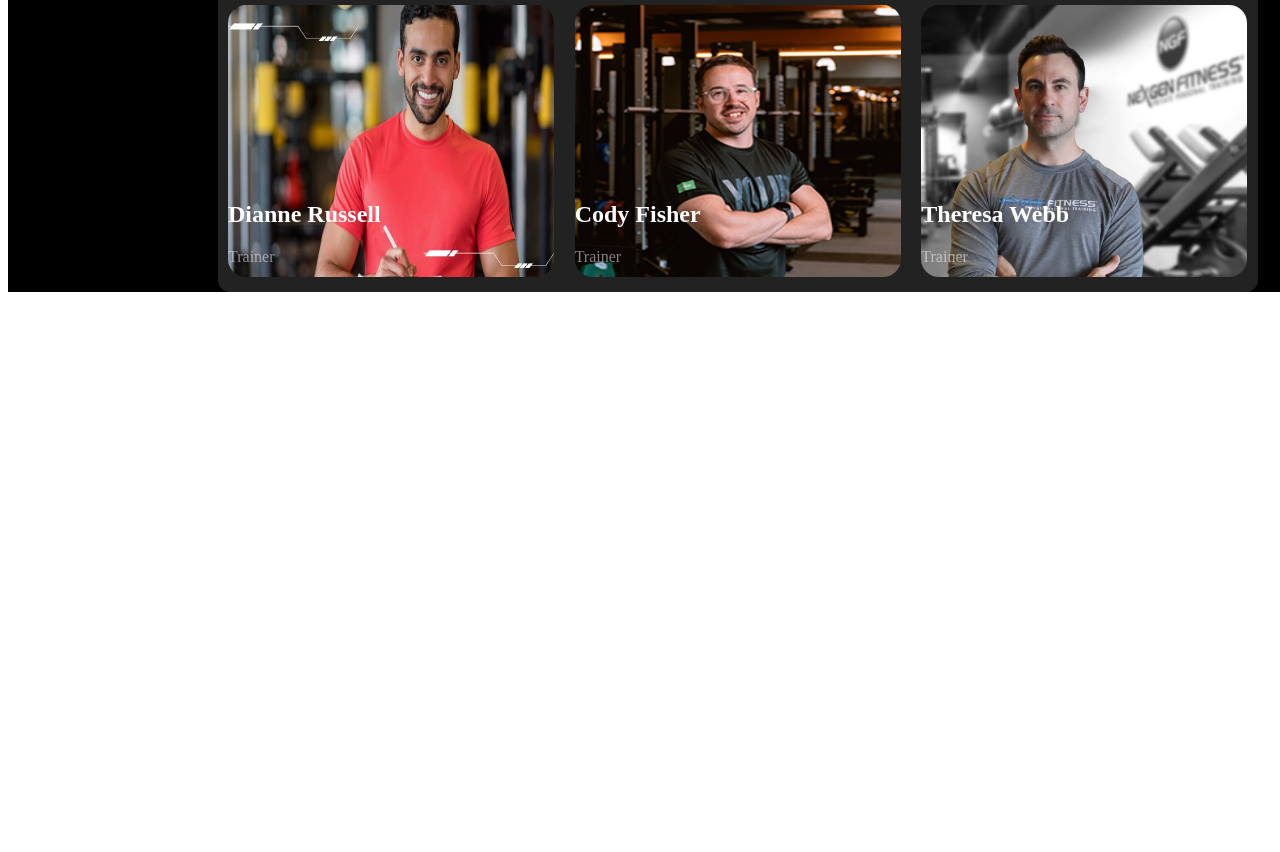
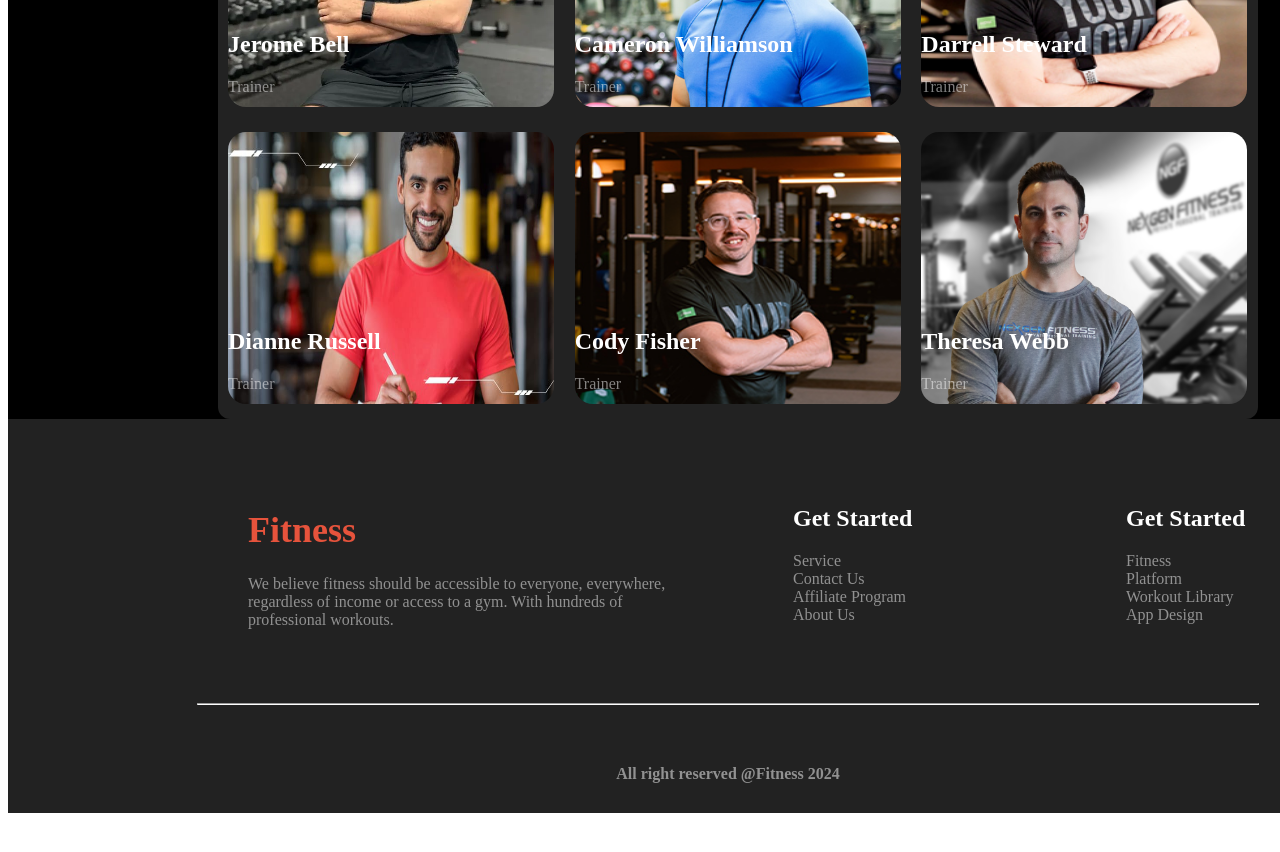
Before and after one commit to mizanurrahmansayed/my-second-assignment, a plain HTML site: page index.html in a window 1280 px wide. Shown: the part 2197-3049 px from the top of the page. Before the commit the page ends 2497 px from the top, so only its background shows below. Drawn offline with Linux system fonts and the light colour scheme.

Commit message:
added the footer file

```diff
--- a/index.html
+++ b/index.html
@@ -145,8 +145,32 @@
         </div>
 
     </main>
-    <footer>
+    <footer class="foot">
+        <div class="footers">
+        <div class="last">
+        <div class="fit2">
+            <h1 class="fit">Fitness</h1>
+            <p class="light-text-gray">We believe fitness should be accessible to everyone, everywhere, regardless of income or access to a gym. With hundreds of professional workouts.</p>
+        </div>
+        <div class="nav1">
+            <h2 class="text-gray">Get Started</h2>
+            <nav class="light-text-gray">Service</nav>
+            <nav class="light-text-gray">Contact Us</nav>
+            <nav class="light-text-gray">Affiliate Program</nav>
+            <nav class="light-text-gray">About Us</nav>
+        </div>
+        <div class="nav2">
+            <h2 class="text-gray">Get Started</h2>
+            <nav class="light-text-gray">Fitness</nav>
+            <nav class="light-text-gray">Platform</nav>
+            <nav class="light-text-gray">Workout Library</nav>
+            <nav class="light-text-gray">App Design</nav>
+        </div>
 
+    </div>
+</div>
+  <hr>
+  <h4 class=" reserve light-text-gray"> All right reserved @Fitness 2024</h4>
     </footer>
 </body>
 </html>
--- a/styles.css
+++ b/styles.css
@@ -154,12 +154,16 @@
 .title2{
     align-items: center;
     text-align: center;
+    width: 671px;
+    margin-left: 194px;
+    margin-bottom: 58px;
 }
 .teams{
     width: 1060px;
     align-items: center;
     justify-content: center;
     margin-left: 190px;
+    margin-top: 88px;
 
 }
 .team{
@@ -180,3 +184,53 @@
 .photos{
     margin: 10px;
 }
+.foot{
+    background-color:rgba(34, 34, 34, 1) ;
+    width: 1440px;
+    justify-content: center;
+    align-items: center;
+    text-align: start;
+
+}
+.footers{
+    display: flex;
+    background-color:rgba(34, 34, 34, 1) ;
+    width: 1440px;
+    justify-content: center;
+    align-items: center;
+    text-align: start;
+}
+.fit2{
+    width:443px ;
+
+}
+.nav1{
+     width:181px ;
+     margin-left: 102px;
+}
+.nav2{
+   width: 181px;
+   margin-left: 152px;
+}
+.last{
+    width: 1060px;
+    display: flex;
+    margin-top: 66px;
+    margin-left: 100px;
+    margin-bottom: 50px;
+}
+hr {
+    border-bottom: 1px solid white;
+   width:1060px ;
+   bottom: 50px;
+   margin-bottom: -20px;
+   left: 0;
+
+
+}
+.reserve{
+    text-align: center;
+    margin-top: 50px;
+    margin-bottom: 100px;
+    padding: 30px;
+}
```
